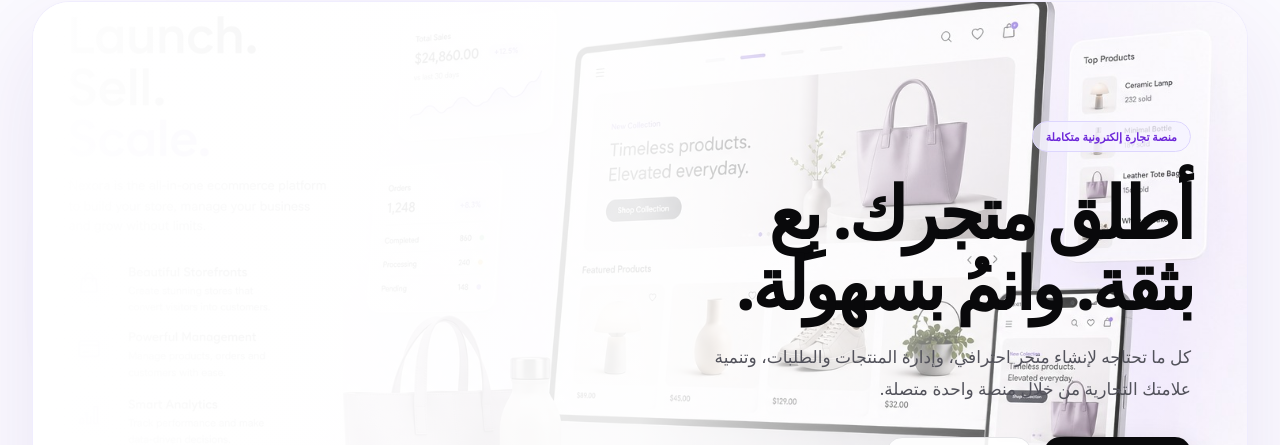
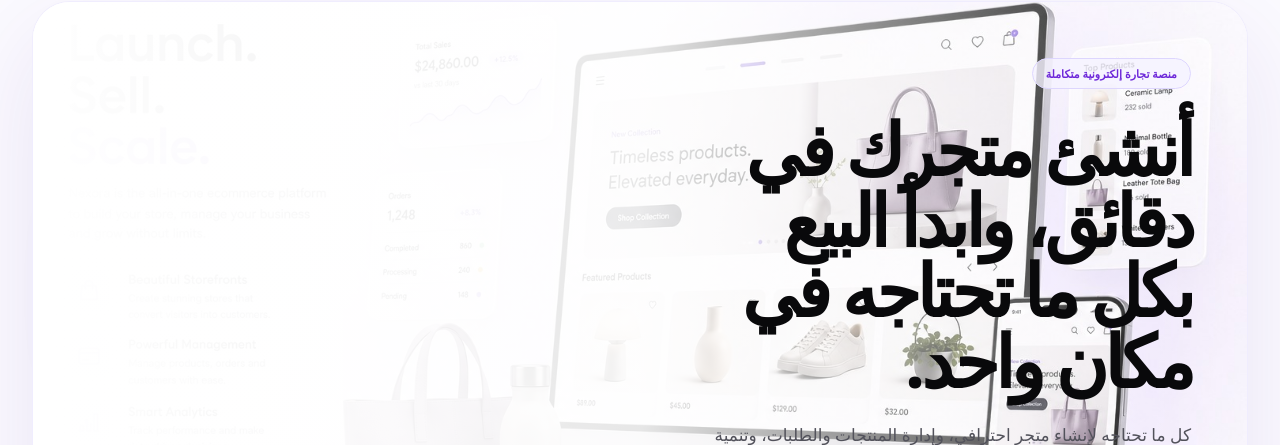
Before and after one commit to khaldiaarab02-a11y/nexora, a Next.js app: page / in a window 1280 px wide. Shown: the part 148-593 px from the top of the page. Built offline with nearby package versions, Linux system fonts and the light colour scheme; no server answers.

Commit message:
Update ar.ts

```diff
--- a/src/i18n/translations/ar.ts
+++ b/src/i18n/translations/ar.ts
@@ -789,10 +789,10 @@ export const ar = {
   },
 
   landing: {
-    platformLabel: "منصة تجارة إلكترونية متكاملة",
-    heroTitle: "أطلق متجرك. بِع بثقة. وانمُ بسهولة.",
-    heroDescription:
-      "كل ما تحتاجه لإنشاء متجر احترافي، وإدارة المنتجات والطلبات، وتنمية علامتك التجارية من خلال منصة واحدة متصلة.",
+  platformLabel: "منصة تجارة إلكترونية متكاملة",
+  heroTitle: "أنشئ متجرك في دقائق، وابدأ البيع بكل ما تحتاجه في مكان واحد.",
+  heroDescription:
+    "كل ما تحتاجه لإنشاء متجر احترافي، وإدارة المنتجات والطلبات، وتنمية علامتك التجارية من خلال منصة واحدة متصلة.",
     storeStatus: "نشط",
     explore: "اكتشف Nexora",
     trustOne: "لا تحتاج إلى برمجة",
```
